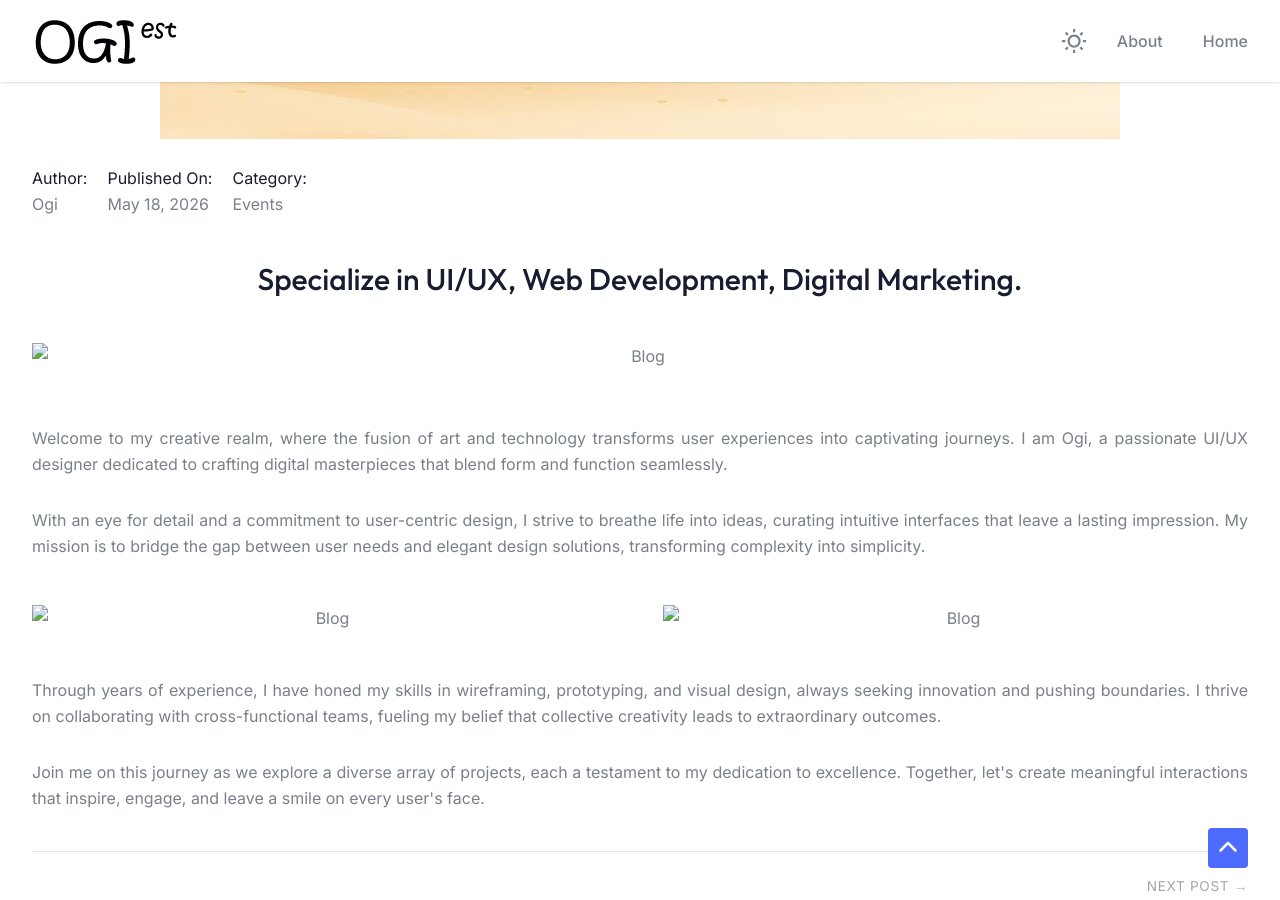
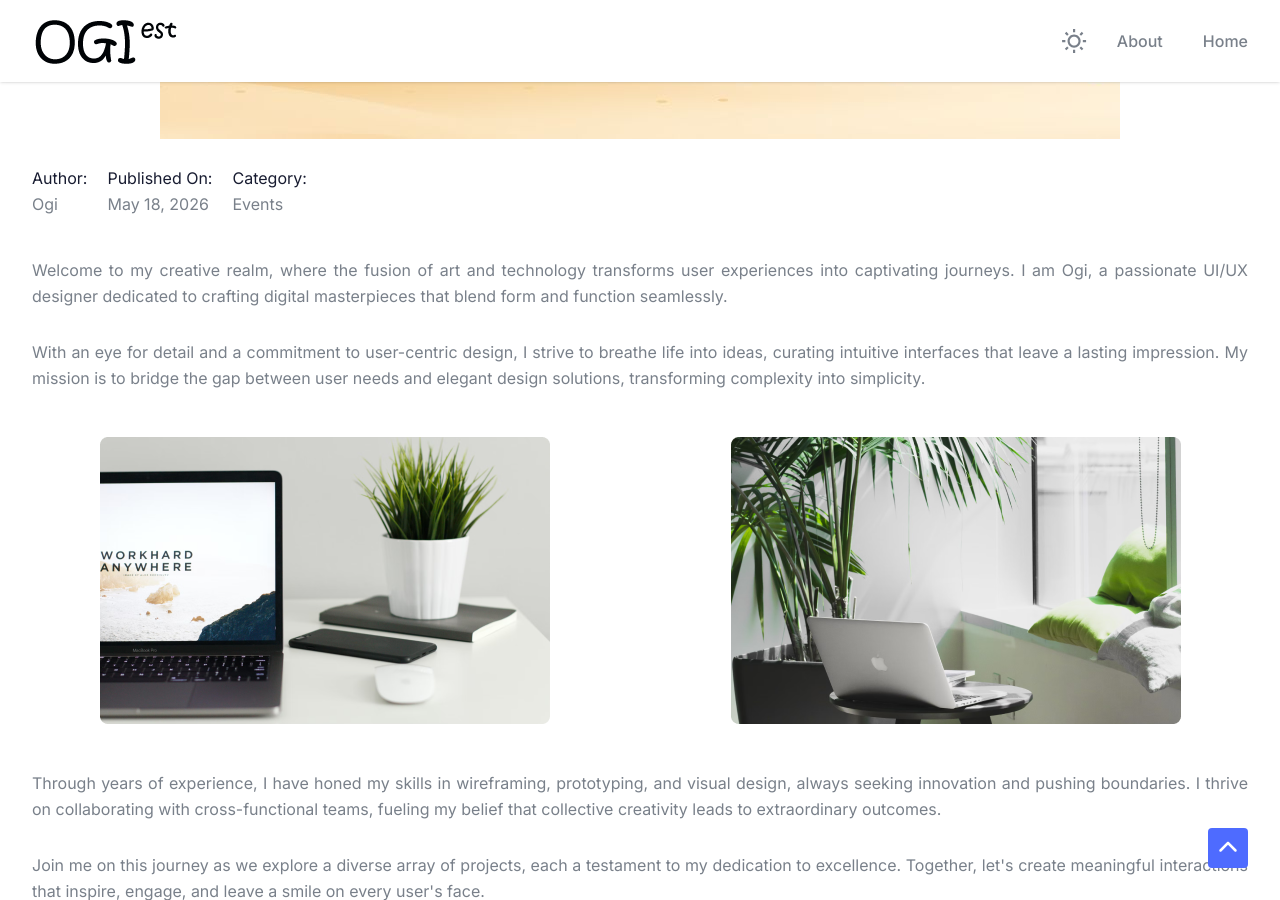
Before and after one commit to ogiest/ogiest.github.io, a Jekyll site: the page built from _posts/2026-05-18-about-ogi.md, in a window 1280 px wide and 900 px high, scrolled down 688 px. Built offline with Jekyll 4.4.1, drawn with Linux system fonts in a browser that asks for light colours.

Commit message:
Update 2026-05-18-about-ogi.md

```diff
--- a/_posts/2026-05-18-about-ogi.md
+++ b/_posts/2026-05-18-about-ogi.md
@@ -7,9 +7,6 @@ category: "Events"
 image: "images/oggy-banner.jpg"
 ---
 
-<h1 style="text-align: center;" class="ek vj 2xl:ud-text-title-lg kk wm nb gb">Specialize in UI/UX, Web Development, Digital Marketing.</h1><br />
-   <center><img src="images/oggy-banner.jpg" style="max-width:100%;" alt="Blog" /></center>
-<br />
 <p style="text-align: justify;" class="ob">
   Welcome to my creative realm, where the fusion of art and technology transforms user experiences into captivating journeys. I am Ogi, a passionate UI/UX designer dedicated to crafting digital masterpieces that blend form and function seamlessly.
 </p>
@@ -17,8 +14,8 @@ image: "images/oggy-banner.jpg"
   With an eye for detail and a commitment to user-centric design, I strive to breathe life into ideas, curating intuitive interfaces that leave a lasting impression. My mission is to bridge the gap between user needs and elegant design solutions, transforming complexity into simplicity.
 </p>
 <div class="wc qf pn dg cb">
-  <center><img src="images/blog-04.png" alt="Blog" /></center>
-  <center><img src="images/blog-05.png" alt="Blog" /></center>
+  <center><img src="/images/blog-04.png" alt="Blog" /></center>
+  <center><img src="/images/blog-05.png" alt="Blog" /></center>
 </div>
 <p style="text-align: justify;" class="ob">
   Through years of experience, I have honed my skills in wireframing, prototyping, and visual design, always seeking innovation and pushing boundaries. I thrive on collaborating with cross-functional teams, fueling my belief that collective creativity leads to extraordinary outcomes.
```
